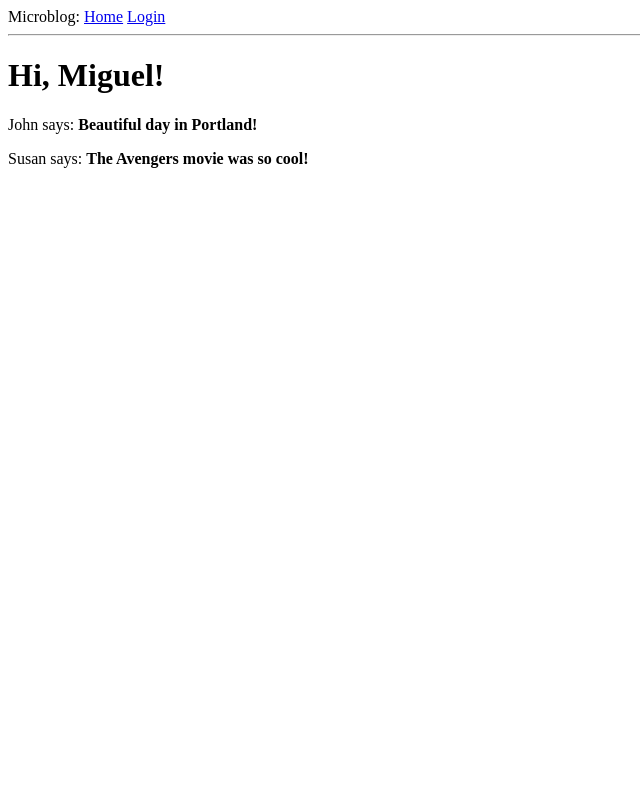
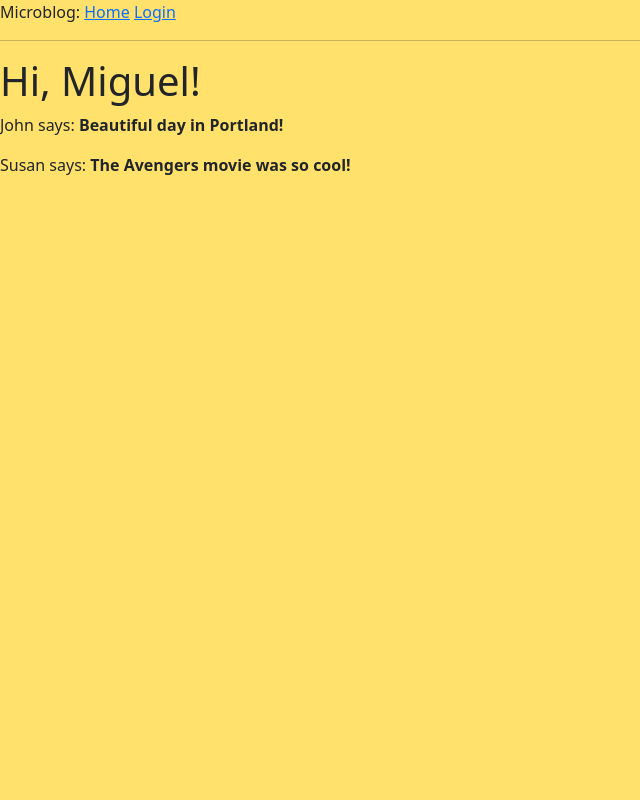
Before and after one commit to cw118/come-dine-with.us, a Flask app: page / in a window 1280 px wide. Shown: the whole page, without its empty margins (0-640 px from the left). Run offline with Flask 2, Linux system fonts and the light colour scheme.

Commit message:
Update base.html head and create stylesheet
Updates HTML template file with initial meta, link and script tags
Creates styles.css

```diff
--- /dev/null
+++ b/static/styles.css
@@ -0,0 +1,13 @@
+* {
+    box-sizing: border-box;
+    margin: 0;
+    padding: 0;
+}
+
+html {
+    scroll-behavior: smooth;
+}
+
+body {
+    background: #FFE16B;
+}
--- a/templates/base.html
+++ b/templates/base.html
@@ -1,5 +1,26 @@
-<html>
+<!DOCTYPE html>
+
+<html lang="en">
     <head>
+        <meta charset="utf-8">
+        <meta name="description" content="Share your extra portions with a buddy nearby">
+        <meta name="viewport" content="width=device-width, initial-scale=1.0">
+
+        <!-- Bootstrap 5.1 -->
+        <link href="https://cdn.jsdelivr.net/npm/bootstrap@5.1.3/dist/css/bootstrap.min.css" rel="stylesheet"
+            integrity="sha384-1BmE4kWBq78iYhFldvKuhfTAU6auU8tT94WrHftjDbrCEXSU1oBoqyl2QvZ6jIW3" crossorigin="anonymous">
+        <script src="https://cdn.jsdelivr.net/npm/bootstrap@5.1.3/dist/js/bootstrap.bundle.min.js"
+            integrity="sha384-ka7Sk0Gln4gmtz2MlQnikT1wXgYsOg+OMhuP+IlRH9sENBO0LRn5q+8nbTov4+1p"
+            crossorigin="anonymous"></script>
+
+        <!-- Stylesheet and favicon -->
+        <link href="/static/styles.css" rel="stylesheet">
+        <link href="/static/styles.css" rel="icon">
+
+        <!-- Google Fonts -->
+        <link rel="stylesheet" href="https://fonts.googleapis.com/css?family=Montserrat">
+        <link rel="stylesheet" href="https://fonts.googleapis.com/css?family=Inter">
+
         {% if title %}
         <title>{{ title }} - microblog</title>
         {% else %}
```
